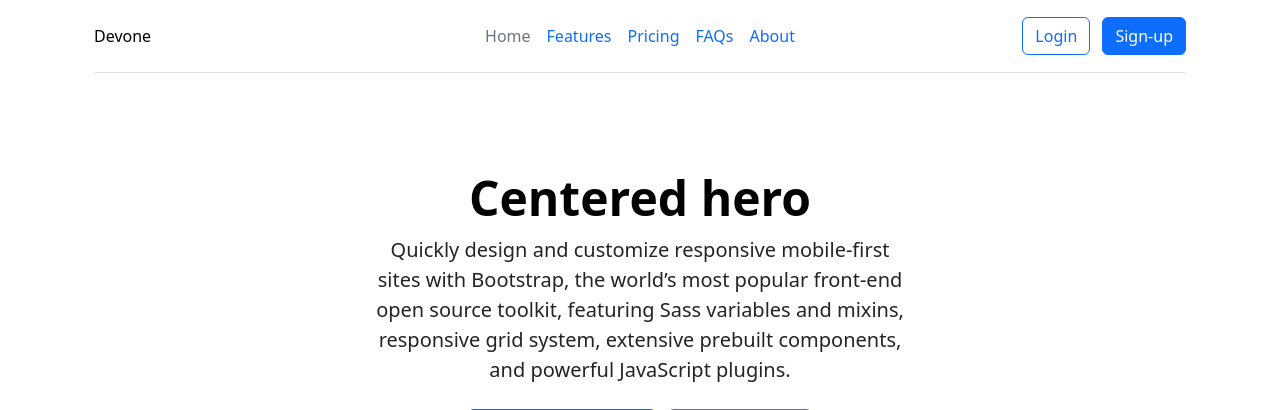
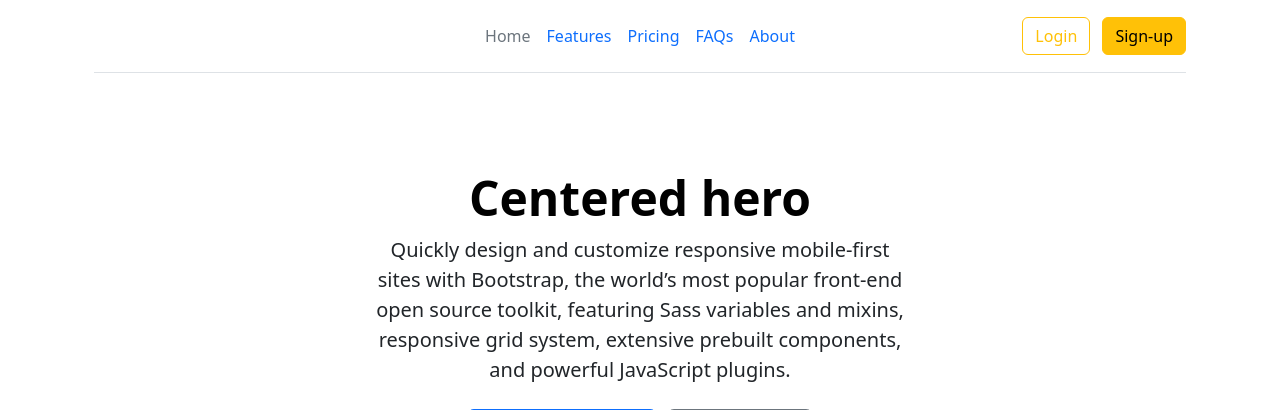
Before and after one commit to NamfonSaphu/PDO-RegisterLogin, a PHP site: page /index.php in a window 1280 px wide. Shown: the top 410 px of the page. Run offline with PHP 8.4, Linux system fonts and the light colour scheme.

Commit message:
edit colornavbar or errorsubmitfrompassword

```diff
--- a/index.php
+++ b/index.php
@@ -8,7 +8,7 @@
 <head>
     <meta charset="UTF-8">
     <meta name="viewport" content="width=device-width, initial-scale=1.0">
-    <title>Devone</title>
+    <title></title>
     <link href="https://cdn.jsdelivr.net/npm/bootstrap@5.3.3/dist/css/bootstrap.min.css" rel="stylesheet" integrity="sha384-QWTKZyjpPEjISv5WaRU9OFeRpok6YctnYmDr5pNlyT2bRjXh0JMhjY6hW+ALEwIH" crossorigin="anonymous">
 
 </head>
--- a/login.php
+++ b/login.php
@@ -51,7 +51,7 @@ session_start()
                     Remember me
                 </label>
             </div>
-            <button class="btn btn-primary w-100 py-2" type="submit" name="login">Sign in</button>
+            <button class="btn btn-warning w-100 py-2" type="submit" name="login">Sign in</button>
             <p class="mt-5 mb-3 text-body-secondary">Don't have an account yet? <a href="register.php">Click Here</a> to register now</p>
         </form>
     </main>
--- a/nav.php
+++ b/nav.php
@@ -1,11 +1,11 @@
 <div class="container">
   <header class="d-flex flex-wrap align-items-center justify-content-center justify-content-md-between py-3 mb-4 border-bottom">
     <div class="col-md-3 mb-2 mb-md-0">
-      <a href="index.php" class="d-inline-flex link-body-emphasis text-decoration-none">Devone</a>
+      <a href="index.php" class="d-inline-flex link-body-emphasis text-decoration-none"></a>
     </div>
 
     <ul class="nav col-12 col-md-auto mb-2 justify-content-center mb-md-0">
-      <li><a href="#" class="nav-link px-2 link-secondary">Home</a></li>
+      <li><a href="index.php" class="nav-link px-2 link-secondary">Home</a></li>
       <li><a href="#" class="nav-link px-2">Features</a></li>
       <li><a href="#" class="nav-link px-2">Pricing</a></li>
       <li><a href="#" class="nav-link px-2">FAQs</a></li>
@@ -14,8 +14,8 @@
 
     <div class="col-md-3 text-end">
       <?php if (!isset($_SESSION['user_id'])) { ?>
-        <a href="login.php" class="btn btn-outline-primary me-2">Login</a>
-        <a href="register.php" class="btn btn-primary">Sign-up</a>
+        <a href="login.php" class="btn btn-outline-warning me-2">Login</a>
+        <a href="register.php" class="btn btn-warning">Sign-up</a>
       <?php } else { ?>
         <a href="logout.php" class="btn btn-danger">Logout</a>
       <?php } ?>
--- a/register.php
+++ b/register.php
@@ -62,7 +62,7 @@
                 <label for="floatingPassword">Confirm Password</label>
             </div>
 
-            <button class="btn btn-primary w-100 py-2" type="submit" name="register">Sign Up</button>
+            <button class="btn btn-warning w-100 py-2" type="submit" name="register">Sign Up</button>
             <p class="mt-5 mb-3 text-body-secondary">Already have an account? <a href="login.php">Click Here</a> to login now</p>
         </form>
     </main>
--- a/register_db.php
+++ b/register_db.php
@@ -24,7 +24,7 @@ if (empty($username)) {
     exit;
 } else if ($password !== $confirmPassword) {
     $_SESSION['error'] = "Your password do not match";
-    header("location: register");
+    header("location: register.php");
     exit;
 } else {
     $checkUsername = $pdo->prepare("SELECT COUNT(*) FROM users WHERE username = ?");
```
